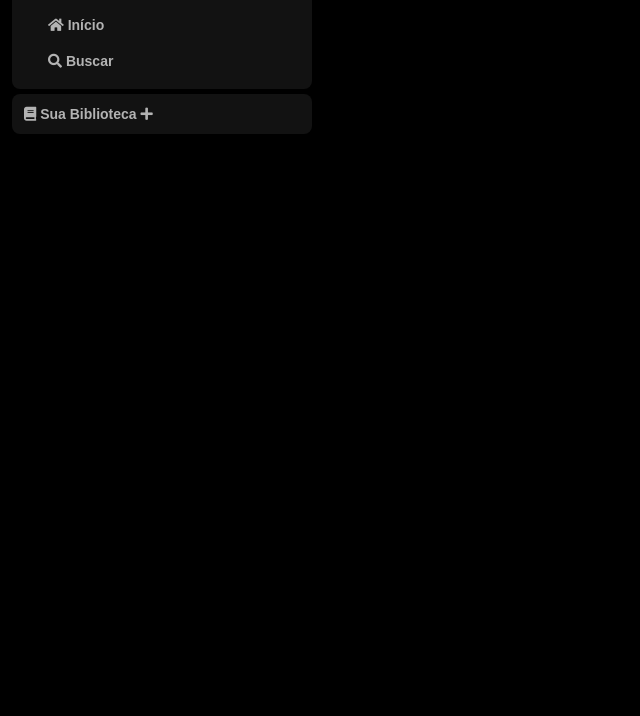
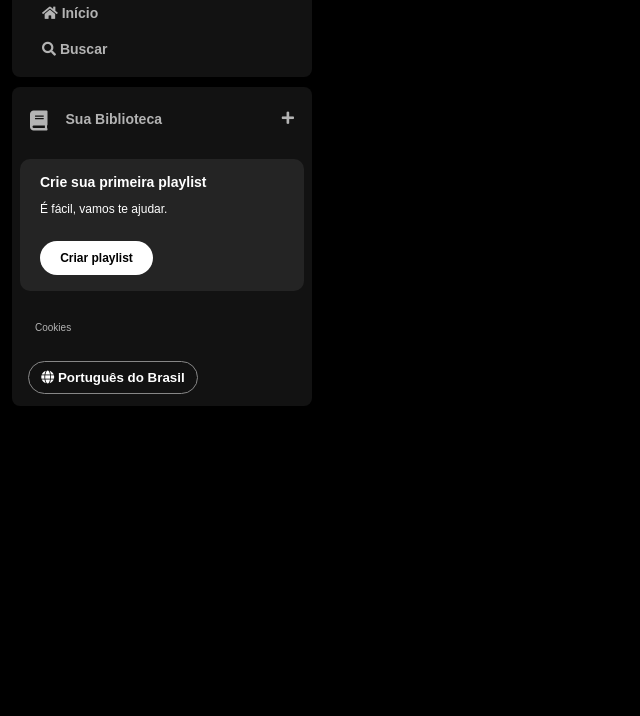
Before and after one commit to AladiFR/Front-End-27-01, a plain HTML site: page index.html in a window 1280 px wide. Shown: the part 84-800 px from the top of the page, without its empty margins (0-640 px from the left). Drawn offline with Linux system fonts and the light colour scheme.

Commit message:
Create library, section playlist and button of languages.

```diff
--- a/index.html
+++ b/index.html
@@ -17,7 +17,6 @@
                     <img src="assets/icons/logo-spotify.png" alt="Logo do Spotify">
                 </a>
             </div>
-            <div>
             <ul>
                 <li>
                     <a href="">
@@ -32,16 +31,37 @@
                     </a>
                 </li>
             </ul>
-            </div>
         </nav>
-        <div class="sidebar__footer">
-            <footer>
-                <a href="">
+
+        <div class="library">
+            <div class="library__content">
+                <button class="library__button">
                     <span class="fa fa-book"></span>
                     <span>Sua Biblioteca</span>
+                </button>
                 <span class="fa fa-plus"></span>
-                </a>
-            </footer>
+            </div>
+
+            <section class="section-playlist">
+                <div class="section-playlist__content">
+                    <span class="text title">Crie sua primeira playlist</span>
+                    <span class="text subtitle">É fácil, vamos te ajudar.</span>
+                    <button class="section-playlist__button">
+                        <span>Criar playlist</span>
+                    </button>
+                </div>
+            </section>
+
+            <div class="cookies">
+                <a href="">Cookies</a>
+            </div>
+
+            <div class="languages">
+                <button class="languages__button">
+                    <span class="fa fa-globe"></span>
+                    <span>Português do Brasil</span>
+                </button>
+            </div>
         </div>
     </div>
 </body>
--- a/style.css
+++ b/style.css
@@ -16,7 +16,7 @@ body {
 .sidebar__navigation {
     background-color: #121212;
     border-radius: 8px;
-    padding: 16px 0 0 16px;
+    padding: 10px 0 0 10px;
     margin-bottom: 5px;
 }
 
@@ -24,7 +24,7 @@ body {
     background-color: #121212;
     display: flex;
     border-radius: 8px;
-    padding: 16px 0 0 16px;
+    padding: 10px 0 0 10px;
 }
 
 .logo img {
@@ -48,16 +48,127 @@ body {
     font-family: "DM Sans", sans-serif;
 }
 
-.sidebar__footer {
-    padding: 12px;
+.library {
     background-color: #121212;
+    display: flex;
+    justify-content: space-between;
+    flex-direction: column;
+    padding: 4px 8px;
+    margin-top: 10px;
     border-radius: 8px;
-}
-
-.sidebar__footer footer a {
-    color:#b3b3b3;
-    text-decoration: none;
     font-weight: 600;
     font-size: 14px;
     font-family: "DM Sans", sans-serif;
+    color: #b3b3b3;
 }
+
+.library .library__content {
+    display: flex;
+    justify-content: space-between;
+}
+
+.library .library__button {
+    display: flex;
+    background-color: transparent;
+    color: #b3b3b3;
+    margin-right: 10px;
+    border: 0;
+    font-size: 14px;
+    font-weight: 700;
+    font-family: "DM Sans", sans-serif;
+    text-align: center;
+    text-decoration: none;
+    text-transform: none;
+    padding: 20px 10px;
+    cursor: pointer;
+}
+
+.library .library__button .fa {
+    font-size: 20px;
+    font-weight: 300;
+    margin-right: 10px;
+    padding-right: 8px;
+}
+
+.library .library__content .fa-plus {
+    margin: 20px 10px;
+}
+
+.section-playlist {
+    display: flex;
+    align-items: flex-start;
+    justify-content: space-between;
+    background-color: #242424;
+    color: #b3b3b3;
+    border-radius: 10px;
+    gap: 20px;
+    font-weight: 600;
+    font-size: 14px;
+    margin: 8px 0px;
+    padding: 16px 20px;
+}
+
+.section-playlist .section-playlist__content {
+    display: flex;
+    flex-direction: column;
+}
+
+.section-playlist__content .text {
+    padding-bottom: 14px;
+    color: #fff;
+}
+
+.section-playlist__content .title {
+    font-weight: 700;
+}
+
+.section-playlist__content .subtitle {
+    font-size: 12px;
+    font-weight: 500;
+}
+
+.section-playlist__content .section-playlist__button {
+    display: flex;
+    justify-content: center;
+    background-color: #fff;
+    color: #000;
+    border-radius: 20px;
+    border: none;
+    width: 113px;
+    margin-top: 12px;
+    padding: 10px;
+    font-size: 12px;
+    font-weight: 700;
+    font-family: "DM Sans", sans-serif;
+    text-decoration: none;
+    text-transform: none;
+    cursor: pointer;
+}
+
+.sidebar .cookies {
+    margin: 20px 15px;
+}
+
+.sidebar .cookies a{
+    color: #b3b3b3;
+    font-weight: 500;
+    font-size: 10px;
+    text-decoration: none;
+}
+
+.sidebar .cookies a:hover {
+    text-decoration: underline;
+}
+
+.languages .languages__button {
+    background-color: transparent;
+    border: 1px solid #878787;
+    border-radius: 20px;
+    color: #fff;
+    cursor: pointer;
+    align-items: center;
+    font-weight: bold;
+    width: 170px;
+    margin: 8px;
+    padding: 8px;
+}
```
Lines whose indentation alone changed are shown as unchanged.
